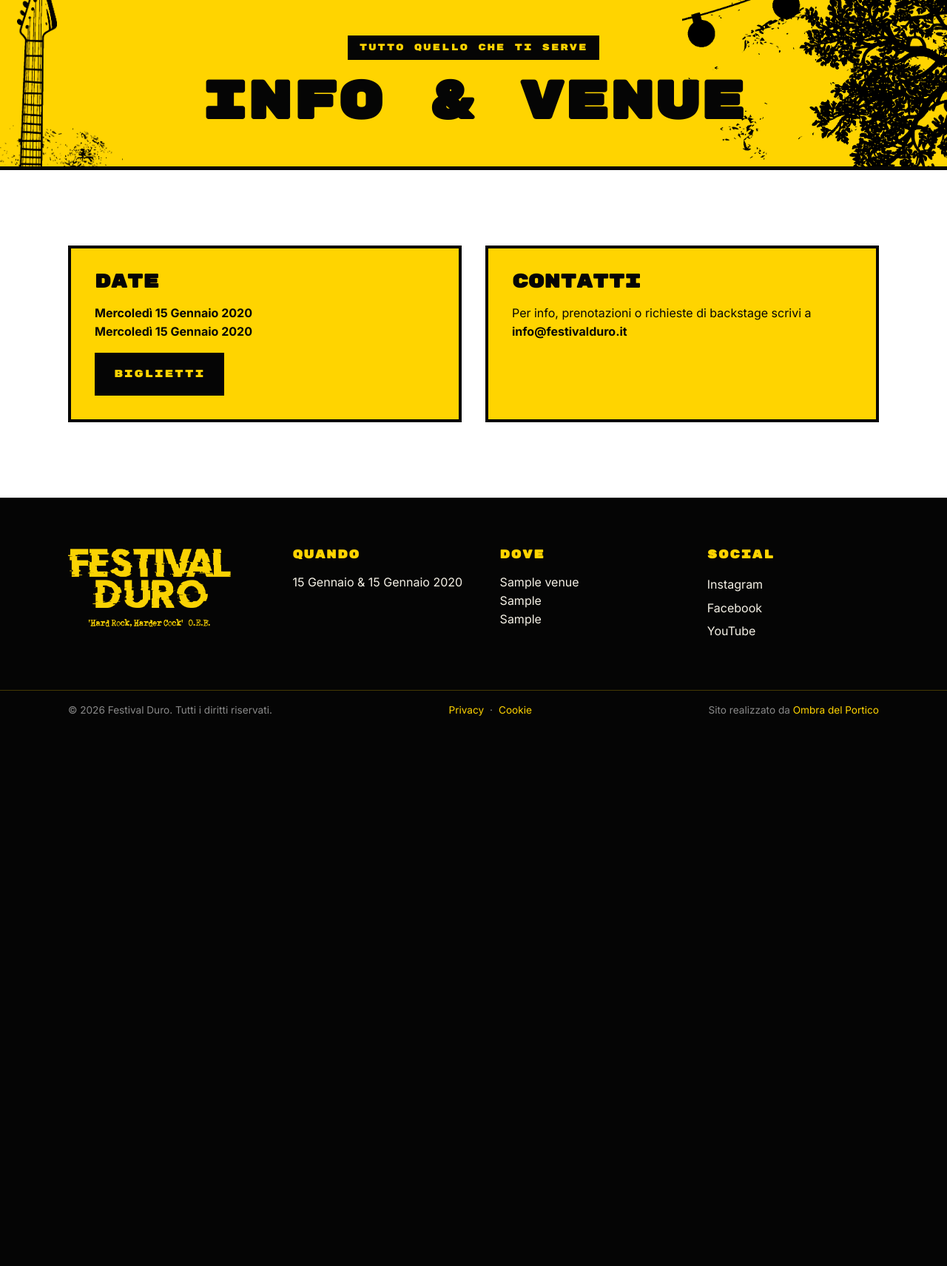
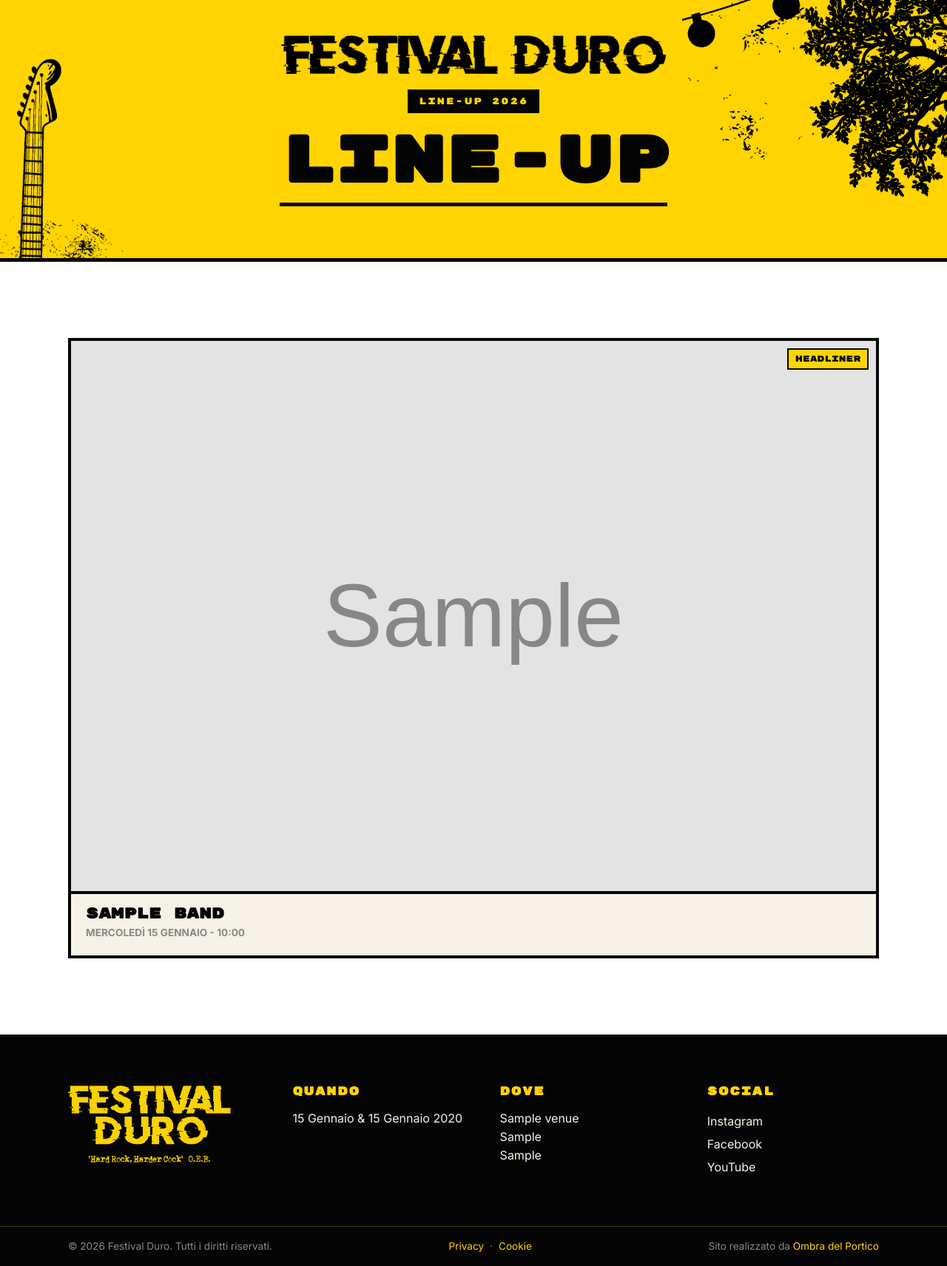
Before and after one commit to DrQuatermass/FestivalDuro, a Django app: page /line-up/ in a window 1280 px wide. Shown: the part 80-1792 px from the top of the page at 74% size. Before the commit the page ends 1048 px from the top, so only its background shows below. Run offline with Django 5.2, Linux system fonts and the light colour scheme; tables that the repository leaves empty hold one stand-in row (values such as "Sample post"); grey boxes marked "Sample" are stand-in pictures.

Commit message:
Fix lineup page template

```diff
--- a/templates/core/lineup.html
+++ b/templates/core/lineup.html
@@ -1,72 +1,63 @@
 {% extends "base.html" %}
 {% load static %}
 
-{% block body_class %}info{% endblock %}
+{% block body_class %}lineup{% endblock %}
 
 {% block content %}
 <section class="hero page-hero">
     <div class="container hero__inner">
-        <span class="hero__kicker">Tutto quello che ti serve</span>
-        <h1 class="hero__title" style="font-size: clamp(2.5rem, 6vw, 4.5rem);">Info &amp; Venue</h1>
+        <img src="{% static 'img/logo-black-wide-1200.png' %}"
+             alt="Festival Duro"
+             width="1200" height="120"
+             class="hero__logo hero__logo--wide">
+        <span class="hero__kicker">Line-up 2026</span>
+        <h1 class="section__title">Line-up</h1>
     </div>
 </section>
 
+<div class="divider divider--lights" aria-hidden="true"></div>
+
 <section class="section">
     <div class="container">
-        <div class="info-grid">
-            {% if venue %}
-            <div class="info-card">
-                <h3>Location</h3>
-                <p>
-                    <strong>{{ venue.nome }}</strong><br>
-                    {{ venue.indirizzo }}<br>
-                    {{ venue.cap }} {{ venue.citta }} {% if venue.provincia %}({{ venue.provincia }}){% endif %}
+        {% if band_list %}
+        <div class="lineup-grid">
+            {% for band in band_list %}
+            <a href="{{ band.get_absolute_url }}" class="band-card">
+                {% if band.headliner %}
+                <span class="band-card__headliner">Headliner</span>
+                {% endif %}
+                <div class="band-card__img">
+                    {% if band.foto %}
+                    <img src="{{ band.foto.url }}" alt="{{ band.nome }}">
+                    {% endif %}
+                </div>
+                <h2 class="band-card__name">{{ band.nome }}</h2>
+                {% if band.giorno %}
+                <p class="band-card__meta">
+                    {{ band.giorno|date:"l j F"|capfirst }}{% if band.orario %} - {{ band.orario|time:"H:i" }}{% endif %}
                 </p>
-                {% if venue.google_maps_url %}
-                <a href="{{ venue.google_maps_url }}" class="btn" rel="noopener">Apri mappa</a>
                 {% endif %}
+            </a>
+            {% endfor %}
+        </div>
+        {% else %}
+        <div class="festival-panel">
+            <div class="festival-panel__copy">
+                <h2 class="section__title">Line-up in arrivo</h2>
+                <p class="section__lead">
+                    La line-up sarà annunciata a breve. Resta connesso sui nostri canali
+                    social per tutti gli aggiornamenti.
+                </p>
+                <a href="{% url 'core:info' %}" class="btn">Info &amp; Venue</a>
             </div>
-            {% endif %}
-
-            {% if edizione %}
-            <div class="info-card">
-                <h3>Date</h3>
-                <p>
-                    <strong>{{ edizione.data_inizio|date:"l j F Y"|capfirst }}</strong><br>
-                    <strong>{{ edizione.data_fine|date:"l j F Y"|capfirst }}</strong>
-                </p>
-                {% if edizione.biglietti_url %}
-                <a href="{{ edizione.biglietti_url }}" class="btn" rel="noopener">Biglietti</a>
-                {% endif %}
-            </div>
-            {% endif %}
-
-            <div class="info-card">
-                <h3>Contatti</h3>
-                <p>
-                    Per info, prenotazioni o richieste di backstage scrivi a<br>
-                    <strong>info@festivalduro.it</strong>
-                </p>
-            </div>
+            <figure class="festival-panel__media">
+                <img src="{% static 'img/locandina.png' %}"
+                     alt="Locandina Festival Duro 2026"
+                     width="960" height="1200"
+                     loading="lazy">
+            </figure>
         </div>
+        {% endif %}
     </div>
 </section>
-
-{% if faq_list %}
-<section class="section section--dark">
-    <div class="container">
-        <h2 class="section__title">FAQ</h2>
-        <ul class="faq-list">
-            {% for faq in faq_list %}
-            <li>
-                <details class="faq-item">
-                    <summary>{{ faq.domanda }}</summary>
-                    <p>{{ faq.risposta|linebreaks }}</p>
-                </details>
-            </li>
-            {% endfor %}
-        </ul>
-    </div>
-</section>
-{% endif %}
 {% endblock %}
```
